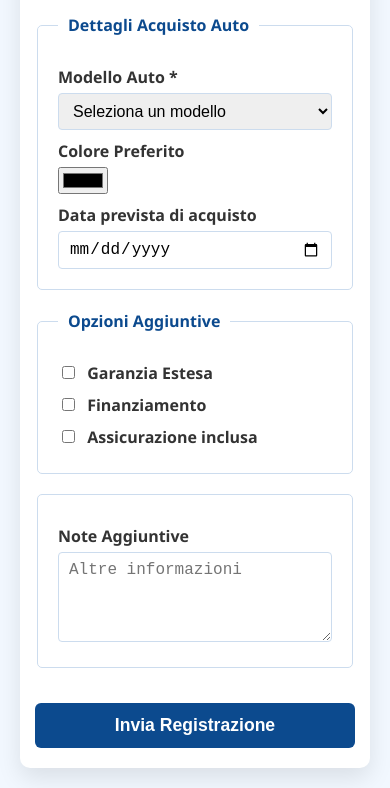
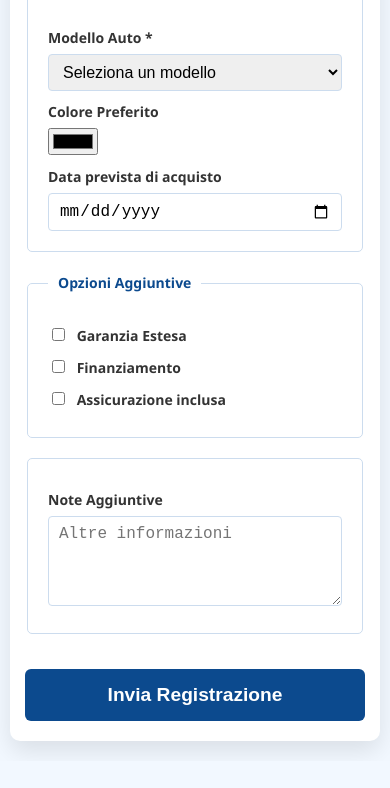
Before and after one commit to TEN107/provolone.github.io, a plain HTML site: page index.html in a window 390 px wide. Shown: the part 576-1364 px from the top of the page. After the commit the page ends 1337 px from the top, so only its background shows below. Drawn offline with Linux system fonts and the light colour scheme.

Commit message:
Update style.css

```diff
--- a/style.css
+++ b/style.css
@@ -86,6 +86,50 @@ button[type="submit"]:hover {
     background-color: #084372;
 }
 
+/* Contenitore flessibile e centrato */
+.container {
+    max-width: 600px;
+    width: 90%;
+    margin: 20px auto;
+    padding: 30px 40px;
+    background: white;
+    border-radius: 10px;
+    box-shadow: 0 10px 25px rgba(0,0,0,0.1);
+}
+
+/* Font adattabili */
+body {
+    font-family: 'Segoe UI', Tahoma, Geneva, Verdana, sans-serif;
+    font-size: 16px;
+    line-height: 1.6;
+    background-color: #f2f8ff;
+    margin: 0;
+    padding: 0 10px;
+}
+
+/* Regole responsive */
+@media (max-width: 768px) {
+    body {
+        font-size: 14px;
+    }
+    .container {
+        padding: 20px;
+        width: 95%;
+    }
+
+    input, select, textarea, button {
+        font-size: 1rem;
+    }
+}
+
+@media (max-width: 400px) {
+    button[type="submit"] {
+        width: 100%;
+        padding: 15px 0;
+        font-size: 1.2rem;
+    }
+}
+
 /* Responsive */
 @media(max-width: 600px) {
     .container {
```
